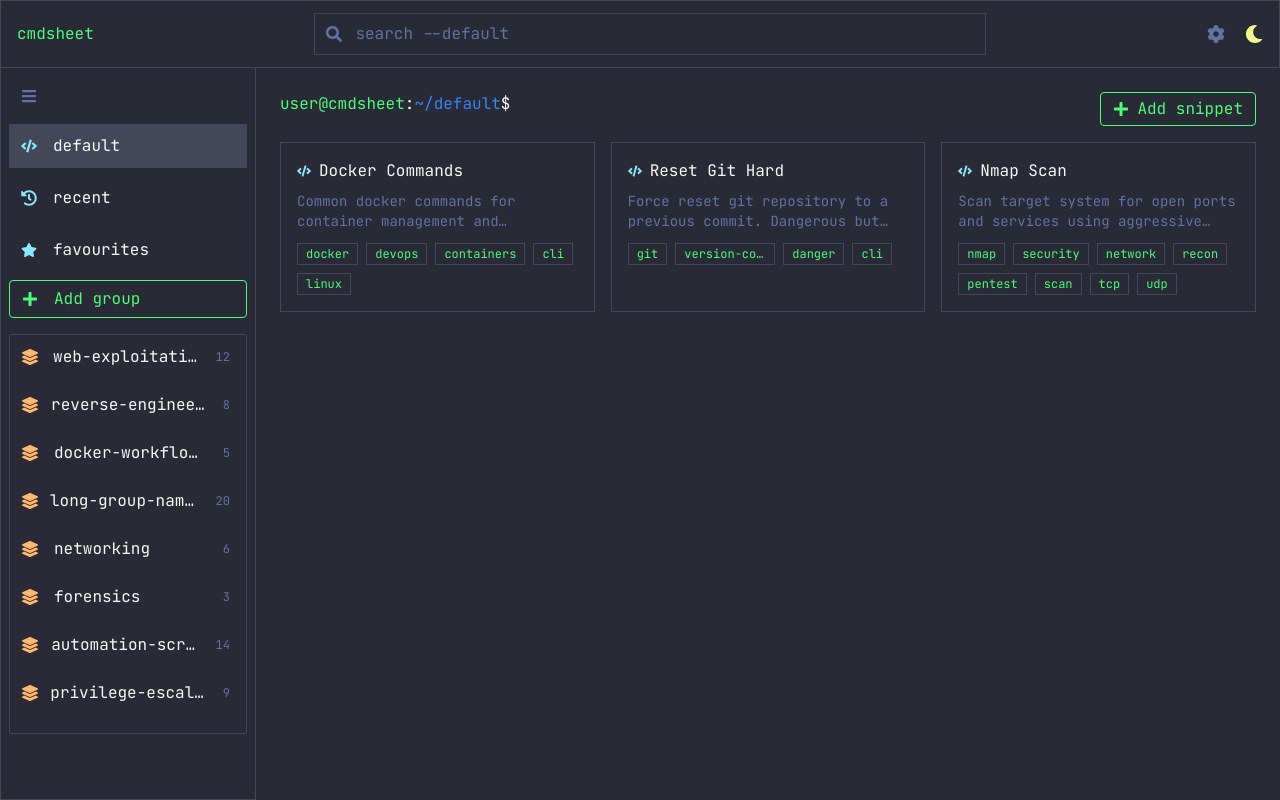
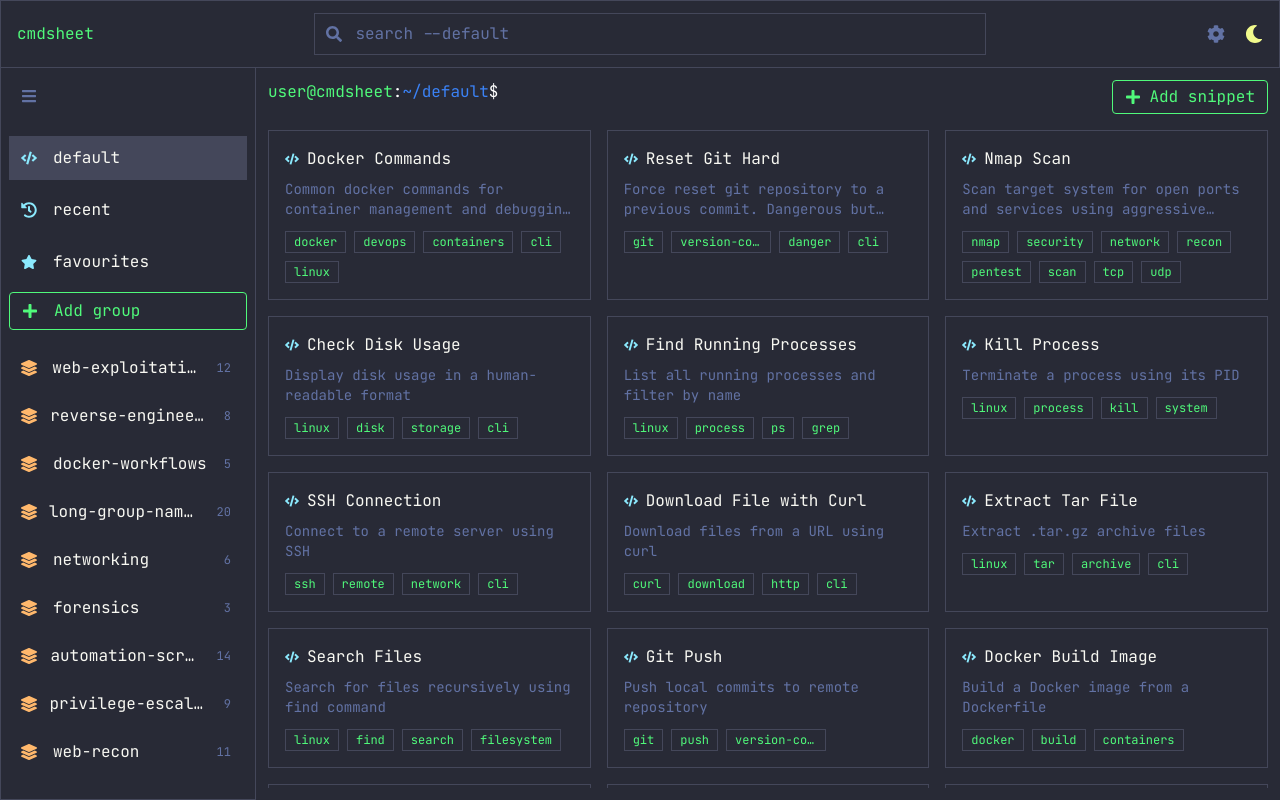
Before and after one commit to alien5516788/cmdsheet, a React (Vite) app in the folder src-vite/: page /dashboard in a window 1280 px wide. Built offline with nearby package versions, Linux system fonts and the light colour scheme.

Commit message:
Fixed content overflow issue.

```diff
--- a/src-vite/src/pages/dashboard/dashboard.tsx
+++ b/src-vite/src/pages/dashboard/dashboard.tsx
@@ -51,20 +51,110 @@ export default function Dashboard() {
         "extra-tag",
       ],
     },
+    {
+      id: "4",
+      name: "Check Disk Usage",
+      description: "Display disk usage in a human-readable format",
+      tags: ["linux", "disk", "storage", "cli"],
+    },
+    {
+      id: "5",
+      name: "Find Running Processes",
+      description: "List all running processes and filter by name",
+      tags: ["linux", "process", "ps", "grep"],
+    },
+    {
+      id: "6",
+      name: "Kill Process",
+      description: "Terminate a process using its PID",
+      tags: ["linux", "process", "kill", "system"],
+    },
+    {
+      id: "7",
+      name: "SSH Connection",
+      description: "Connect to a remote server using SSH",
+      tags: ["ssh", "remote", "network", "cli"],
+    },
+    {
+      id: "8",
+      name: "Download File with Curl",
+      description: "Download files from a URL using curl",
+      tags: ["curl", "download", "http", "cli"],
+    },
+    {
+      id: "9",
+      name: "Extract Tar File",
+      description: "Extract .tar.gz archive files",
+      tags: ["linux", "tar", "archive", "cli"],
+    },
+    {
+      id: "10",
+      name: "Search Files",
+      description: "Search for files recursively using find command",
+      tags: ["linux", "find", "search", "filesystem"],
+    },
+    {
+      id: "15",
+      name: "Git Push",
+      description: "Push local commits to remote repository",
+      tags: ["git", "push", "version-control"],
+    },
+    {
+      id: "16",
+      name: "Docker Build Image",
+      description: "Build a Docker image from a Dockerfile",
+      tags: ["docker", "build", "containers"],
+    },
+    {
+      id: "17",
+      name: "Docker Run Container",
+      description: "Run a container from a Docker image",
+      tags: ["docker", "run", "containers"],
+    },
+    {
+      id: "18",
+      name: "List Docker Containers",
+      description: "List all running Docker containers",
+      tags: ["docker", "ps", "containers"],
+    },
+    {
+      id: "19",
+      name: "Remove Docker Container",
+      description: "Remove a stopped Docker container",
+      tags: ["docker", "rm", "containers"],
+    },
+    {
+      id: "20",
+      name: "Ping Host",
+      description: "Check connectivity to a host",
+      tags: ["network", "ping", "diagnostics"],
+    },
+    {
+      id: "21",
+      name: "Check Uptime",
+      description: "Show how long the system has been running",
+      tags: ["linux", "uptime", "system"],
+    },
+    {
+      id: "22",
+      name: "Whoami Command",
+      description: "Display current logged-in user",
+      tags: ["linux", "user", "system"],
+    },
   ];
 
   return (
-    <div className="h-screen bg-[#282a36] text-[#f8f8f2] flex flex-col">
+    <div className="h-screen bg-[#282a36] text-[#f8f8f2] flex flex-col overflow-y-hidden">
       {/* Navbar */}
       <Navbar viewGroup={viewGroup} />
 
       {/* Body */}
-      <div className="flex flex-1">
+      <div className="flex flex-1 min-h-0">
         {/* Sidebar */}
         <Sidebar viewGroup={viewGroup} setViewGroup={setViewGroup} />
 
         {/* Main Content */}
-        <main className="h-full flex-1 p-6">
+        <main className="flex flex-col flex-1 min-h-0 p-3">
           {/* Header */}
           <div className="text-[#50fa7b] mb-4 flex justify-between">
             {/* Terminal-style path */}
@@ -85,7 +175,7 @@ export default function Dashboard() {
           </div>
 
           {/* Content box */}
-          <div className="text-[#6272a4]">
+          <div className="text-[#6272a4] flex-1 overflow-y-auto">
             <div className="grid grid-cols-1 sm:grid-cols-2 lg:grid-cols-3 gap-4">
               {dummyData.map((item) => (
                 <ItemCard key={item.id} item={item} />
--- a/src-vite/src/pages/dashboard/sidebar.tsx
+++ b/src-vite/src/pages/dashboard/sidebar.tsx
@@ -82,7 +82,7 @@ export default function Sidebar(props: SidebarProps) {
       </div>
 
       {/* Links */}
-      <nav className="flex flex-col gap-2 px-2">
+      <nav className="flex flex-col gap-2 px-2 flex-1 min-h-0 p-3">
         {/* default, recent, favourites are permanent groups */}
         <SidebarItem
           label="default"
@@ -121,8 +121,7 @@ export default function Sidebar(props: SidebarProps) {
         </button>
 
         {/* Custom groups */}
-        {/* ISSUE: List must extend to bottom of screen */}
-        <div className="h-[400px] mt-2 flex flex-col gap-1 overflow-y-auto pr-1 border border-[#44475a] rounded-sm">
+        <div className="mt-2 flex flex-col gap-1 flex-1 overflow-y-auto pr-1 min-h-0">
           {dummyGroups.map((group) => (
             <GroupCard
               key={group.id}
```
